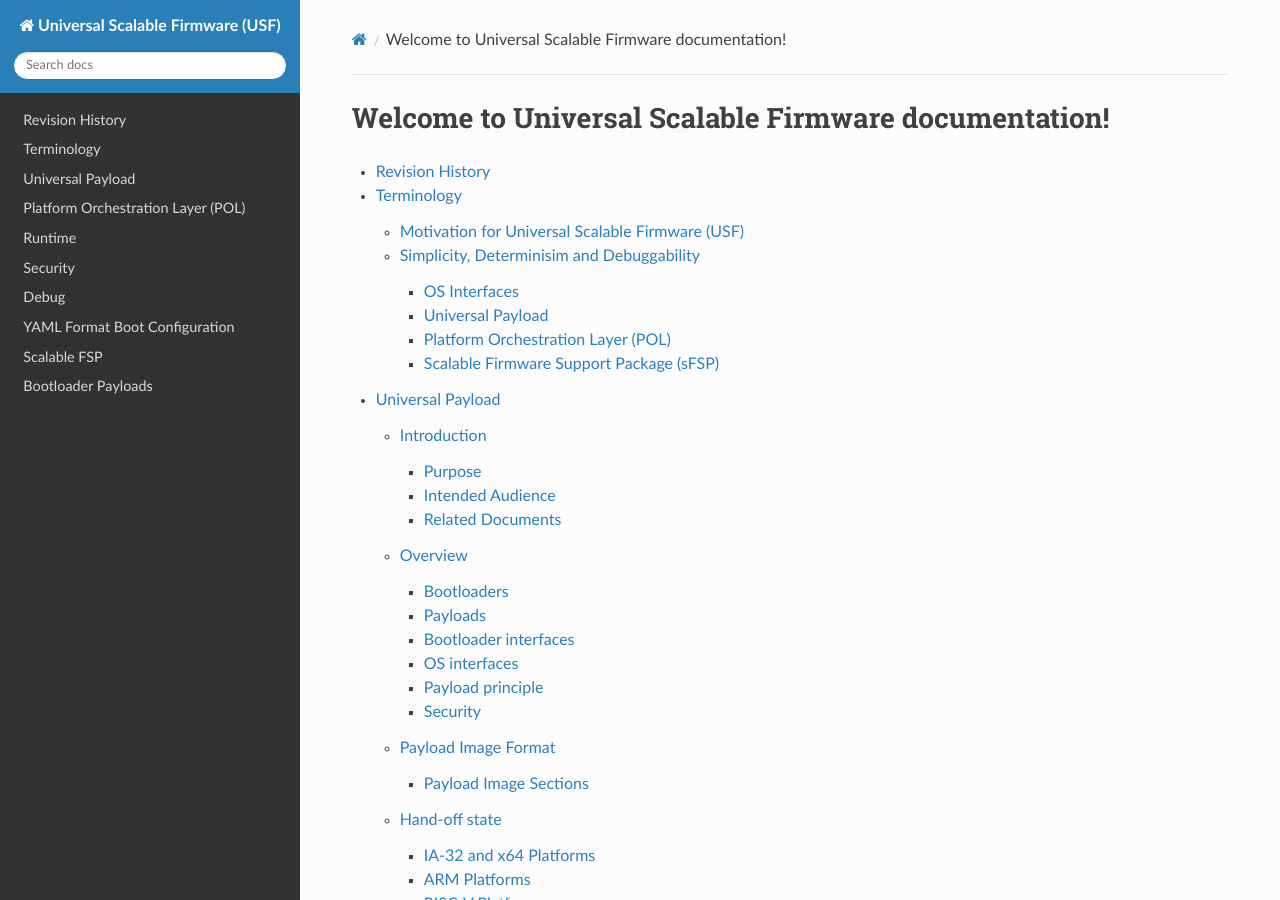
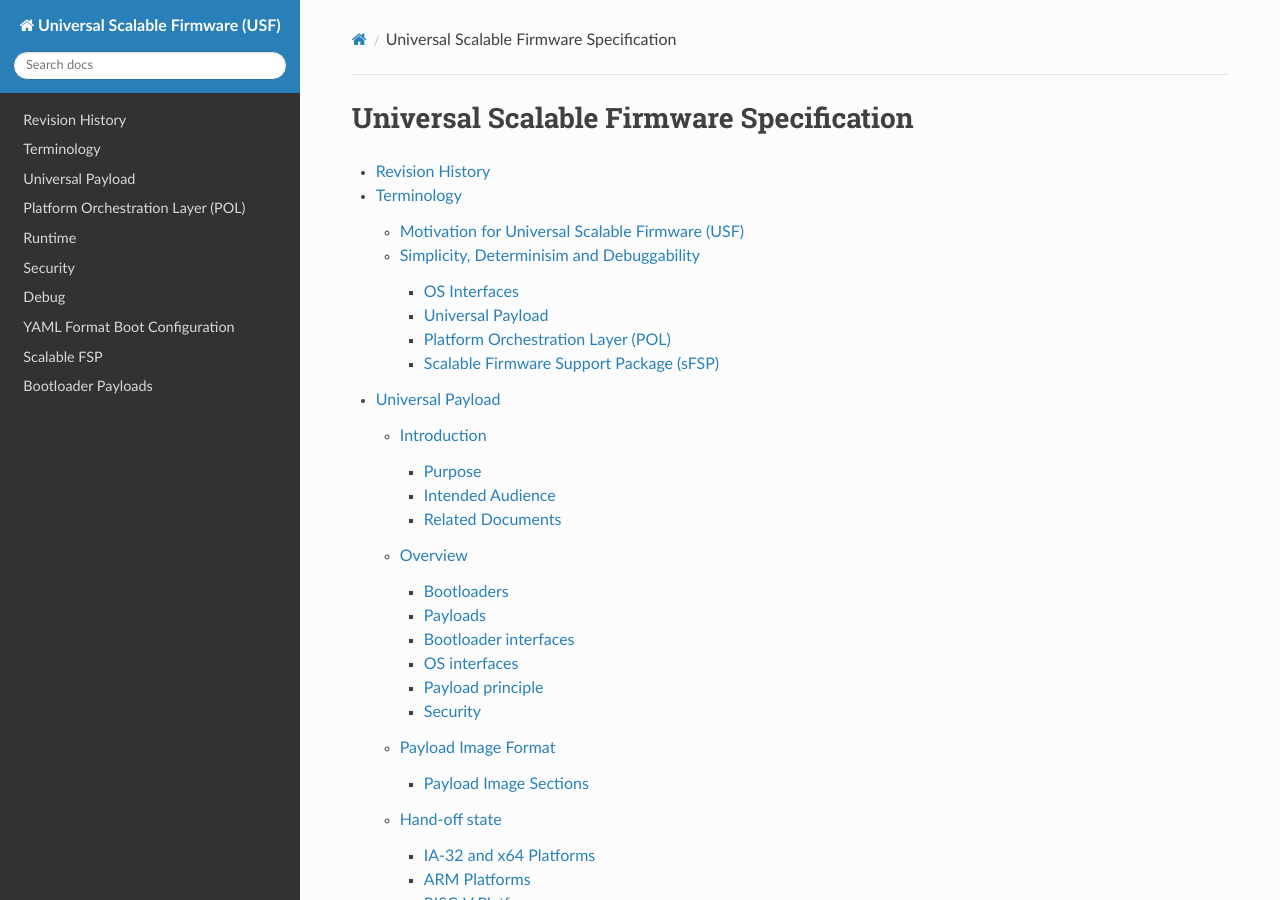
Before and after one commit to UniversalScalableFirmware/documentation, a Sphinx documentation site: the page built from source/index.rst, in a window 1280 px wide and 900 px high. Built offline with Sphinx 7.4.7 and the Read the Docs theme 2.0.0, drawn with Linux system fonts in a browser that asks for light colours; some of the changed lines change nothing that is shown.

Commit message:
Updating the index file for the USF documentation
Revised the introductory note explaining how to use this file, and the document title. Plus removed the unnecessary "glob" statement from the toctree.

```diff
--- a/source/index.rst
+++ b/source/index.rst
@@ -1,14 +1,10 @@
-.. Universal Scalable Firmware documentation master file, created by
-   sphinx-quickstart on Thu Sep 17 12:10:00 2020.
-   You can adapt this file completely to your liking, but it should at least
-   contain the root `toctree` directive.
+.. Index file for the Universal Scalable Firmware Specification. This file must contain at least one "toctree" directive with links to the content files for this documentation, which should be in ReStructuredText format. The file names are to be listed without the file type extension.
 
-Welcome to Universal Scalable Firmware documentation!
-=====================================================
+Universal Scalable Firmware Specification
+==========================================
 
 .. toctree::
    :maxdepth: 3
-   :glob:
 
    revision_history
    1_terminology
```
